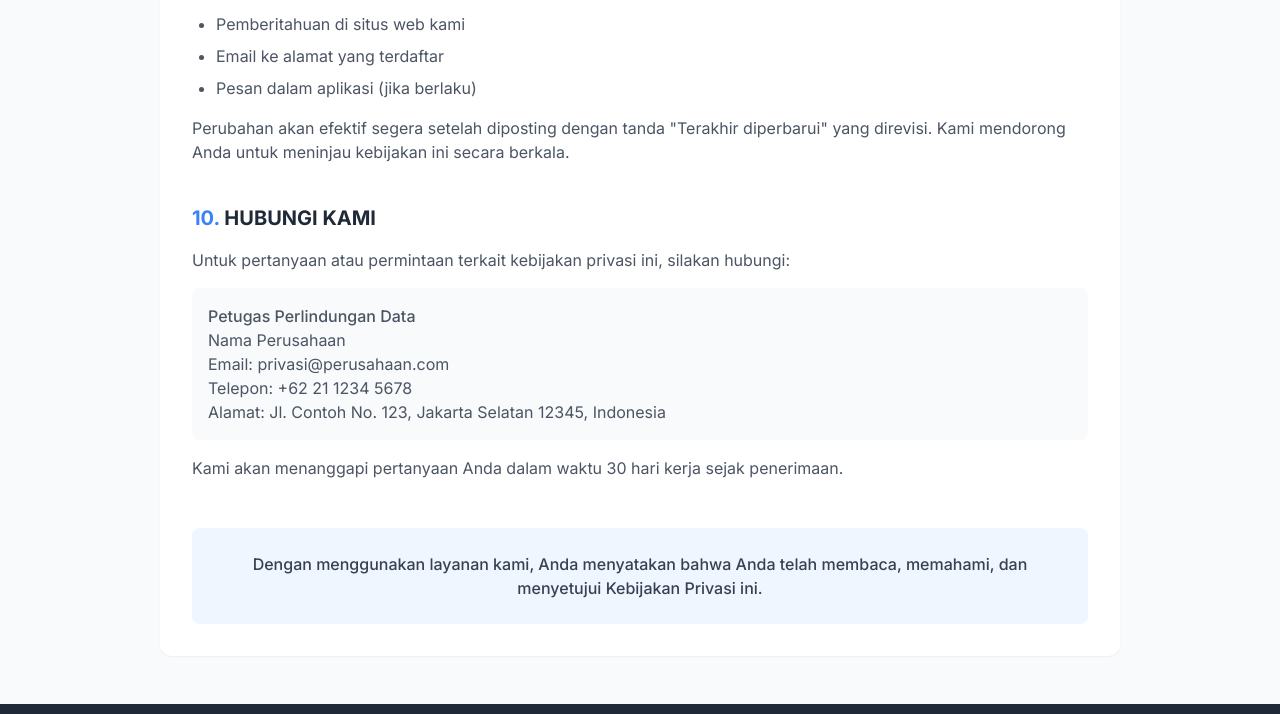
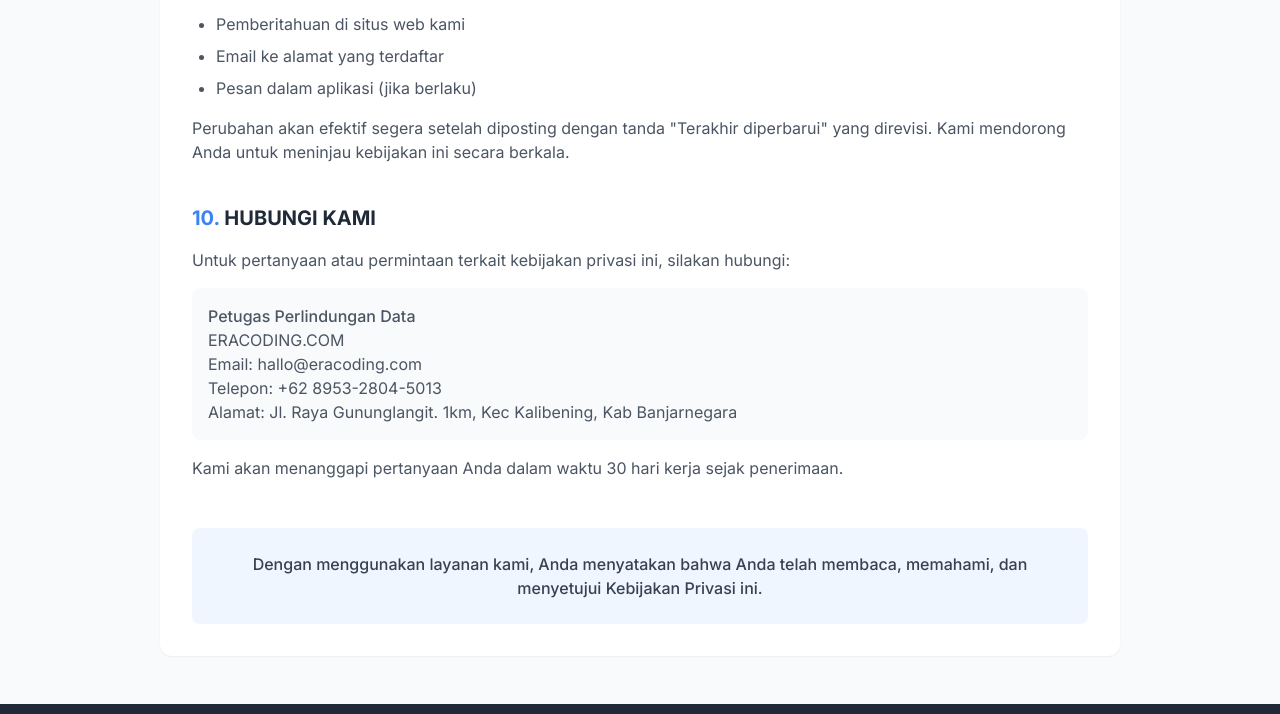
Before and after one commit to quootaflash/kebijakan-privasi, a plain HTML site: page index.html in a window 1280 px wide. Shown: the part 3810-4524 px from the top of the page. Drawn offline with nearby package versions, Linux system fonts and the light colour scheme.

Commit message:
Update index.html

```diff
--- a/index.html
+++ b/index.html
@@ -76,7 +76,7 @@
                     <h1 class="text-xl font-bold text-gray-800">Kebijakan Privasi</h1>
                 </div>
                 <div class="flex items-center space-x-4">
-                    <a href="https://orilix.net" class="text-red-500 hover:text-red-500 font-medium text-sm">Kembali ke Beranda</a>
+                    <a href="https://eracoding.com" class="text-red-500 hover:text-red-500 font-medium text-sm">Kembali ke Beranda</a>
                 </div>
             </div>
         </div>
@@ -290,10 +290,10 @@
 
                 <div class="bg-gray-50 p-4 rounded-lg">
                     <p class="font-medium">Petugas Perlindungan Data</p>
-                    <p>Nama Perusahaan</p>
-                    <p>Email: privasi@perusahaan.com</p>
-                    <p>Telepon: +62 21 1234 5678</p>
-                    <p>Alamat: Jl. Contoh No. 123, Jakarta Selatan 12345, Indonesia</p>
+                    <p>ERACODING.COM</p>
+                    <p>Email: hallo@eracoding.com</p>
+                    <p>Telepon: +62 8953-2804-5013</p>
+                    <p>Alamat: Jl. Raya Gununglangit. 1km, Kec Kalibening, Kab Banjarnegara</p>
                 </div>
 
                 <p>Kami akan menanggapi pertanyaan Anda dalam waktu 30 hari kerja sejak penerimaan.</p>
```
